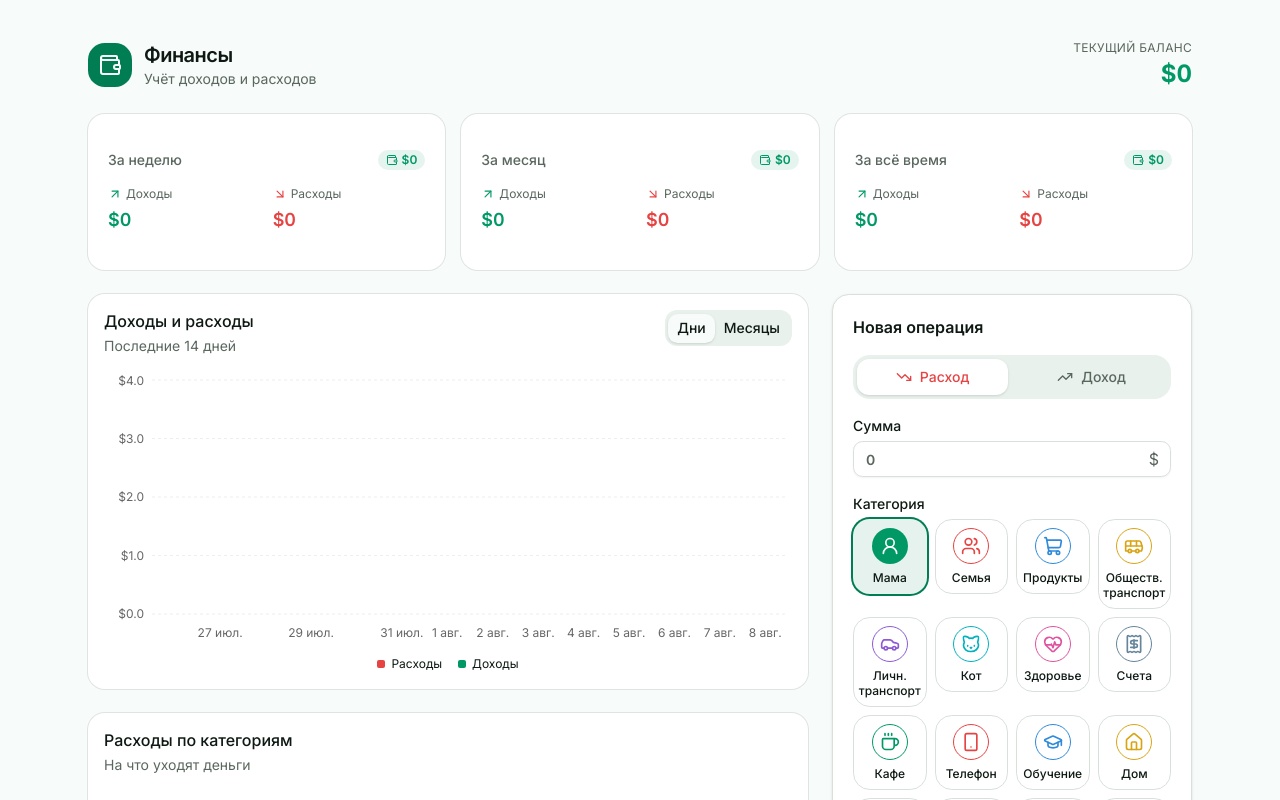
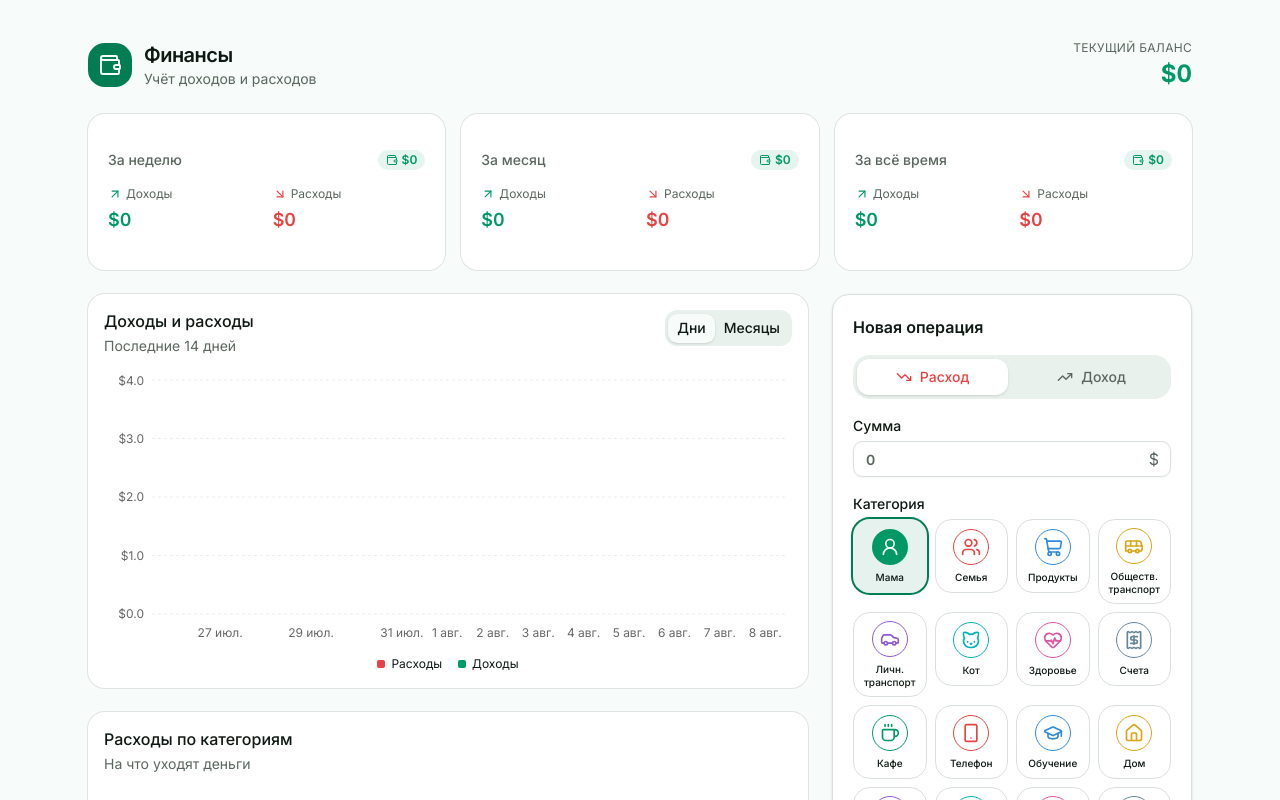
Before and after one commit to KrusJacob/finance-tracker, a Next.js app: page / in a window 1280 px wide. Shown: the top 800 px of the page. Built offline with nearby package versions, Linux system fonts and the light colour scheme.

Commit message:
style: update label font size in transaction form component

```diff
--- a/components/transaction-form.tsx
+++ b/components/transaction-form.tsx
@@ -144,7 +144,7 @@ export function TransactionForm({ onAdd }: TransactionFormProps) {
                 >
                   <Icon className="size-5" />
                 </span>
-                <span className="text-xs font-medium leading-tight text-balance">
+                <span className="text-[10px] font-medium leading-tight text-balance">
                   {c.label}
                 </span>
               </button>
```
